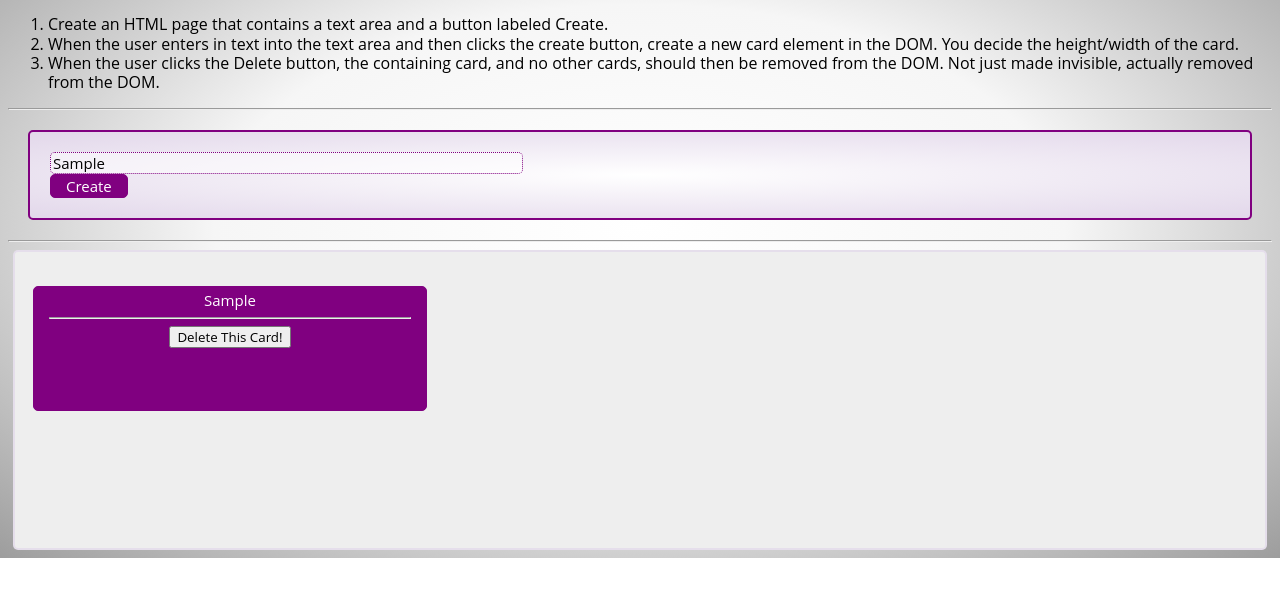
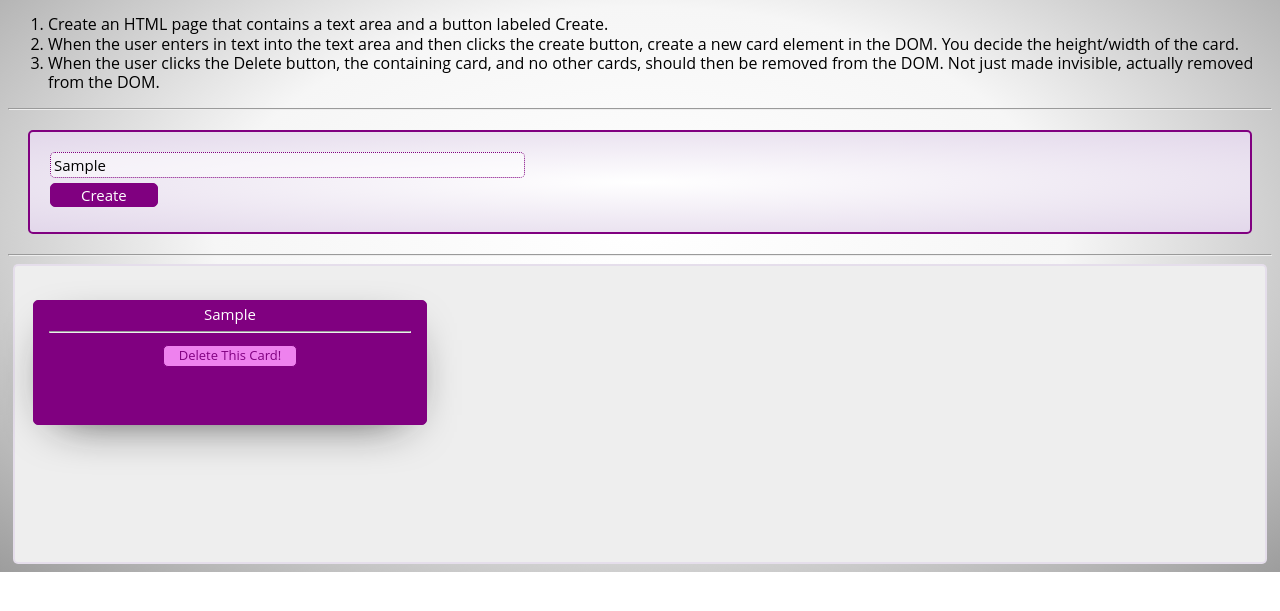
Before and after one commit to iamericanartist/spa-event-listeners-dynamic-cards, a plain HTML site: page index.html in a window 1280 px wide. Both pictures are taken after typing "Sample" into the empty fields and a click on the button "Create". Shown: the part 107-718 px from the top of the page. Drawn offline with Linux system fonts and the light colour scheme.

Commit message:
got the counting id's working

```diff
--- a/cards.css
+++ b/cards.css
@@ -25,13 +25,15 @@ html {
 #textInput {
 	border-radius: 5px;
 	font-size: 15px;
+	padding: 3px;
 	border: 1px dotted purple;
 	background-color: rgba(255,255,255,.5);
 }
 /* FOR CREATE BUTTON ONLY */
 #createButton {
 	color: white;
-	padding: 2px 15px;
+	padding: 2px 30px;
+	margin: 5px 0;
 	font-size: 15px;
 	border-radius: 5px;
 	background-color: purple;
@@ -59,8 +61,15 @@ html {
 	border: 1px solid purple;
 	min-height: 125px;
 	display: inline-block;
+	box-shadow: 0px 15px 50px -25px rgba(015, 015, 015, 0.95);
 }
 
 .domCardDeleteButton {
-
+	color: purple;
+	padding: 2px 15px;
+	margin: 5px 0;
+	font-size: 13px;
+	border-radius: 5px;
+	background-color: violet;
+	border: 1px solid purple;
 }
--- a/cards.js
+++ b/cards.js
@@ -22,6 +22,46 @@ createButton.addEventListener("click", function createButtonClick (event){
   makeCard();
   console.log("textInputEl", textInputEl.value);
 });
+
+function makeCard() {
+        // // initialize all variables scoped to function
+    var divEl = document.createElement("div"),
+        lineEl = document.createElement("hr"),
+        delButtonEl = document.createElement("button"),
+        buttonText = document.createTextNode("Delete This Card!"),
+        userInput = document.createTextNode(textInputEl.value); //end variable adding (, and ; help DRY up code)
+
+        counter++; // Our counter within the function, for assigning unique IDs to each card/delete button
+        divEl.id = `domCard-${counter}`; // Setting "domCard-#" ids for each new CARD
+        divEl.appendChild(userInput); //adding the userInput value to the CARD
+        divEl.appendChild(lineEl); //adding the "hr" element to the CARD
+        divEl.appendChild(delButtonEl); //adding the delete button to the CARD
+        divEl.classList.add("domCard"); //gives the CARDS a class of "domCard" for styling
+        // console.log("Log", divEl.classList)
+        // console.log("Log", divEl.classList.value)
+        delButtonEl.appendChild(buttonText); //gives the DELETE BUTTON it's text from above
+        delButtonEl.id = `delDomCard-${counter}`; //gives each DELETE BUTTON a numbered ID
+        delButtonEl.classList.add("domCardDeleteButton"); //gives DELETE BUTTONS a class of "domCardDeleteButton" for styling
+        // console.log("delButtonEl Values", delButtonEl.classList)
+        // console.log("delButtonEl Values", delButtonEl.classList.value)
+        outputAreaEl.appendChild(divEl);
+}
+
+// 3 When the user clicks the Delete button, the containing card, and no other cards,
+  // should then be removed from the DOM. Not just made invisible, actually removed from the DOM.
+
+
+
+
+
+textInputEl.addEventListener("keyup", ifEnterKey);
+
+
+
+
+
+
+// // Part 2:
 // // String Interpolation method:
 // function makeCard() {
 //   outputAreaEl.innerHTML += ` You clicked on the ${event.target.innerHTML} section</br>`;
@@ -29,30 +69,3 @@ createButton.addEventListener("click", function createButtonClick (event){
 //   outputAreaEl.innerHTML += `<div id="domCard[i]" class="domCard">${textInputEl.value}<hr/>
 //                               <button id="deleteButton[i]" class="buttons">Delete </button></div>`;
 // }
-
-function makeCard() {
-    var divEl = document.createElement("div"),
-        lineEl = document.createElement("hr"),
-        delButtonEl = document.createElement("button"),
-        buttonText = document.createTextNode("Delete This Card!"),
-        userInput = document.createTextNode(textInputEl.value);
-        // counter = 0;
-
-        counter++;
-        divEl.id = `domCard-${counter}`;
-        divEl.appendChild(userInput);
-        divEl.appendChild(lineEl);
-        divEl.appendChild(delButtonEl);
-        divEl.classList.add("domCard");
-
-        delButtonEl.appendChild(buttonText);
-        delButtonEl.id = `delDomCard-${counter}`;
-
-        outputAreaEl.appendChild(divEl);
-}
-
-
-// 3 When the user clicks the Delete button, the containing card, and no other cards,
-  // should then be removed from the DOM. Not just made invisible, actually removed from the DOM.
-
-textInputEl.addEventListener("keyup", ifEnterKey);
```
